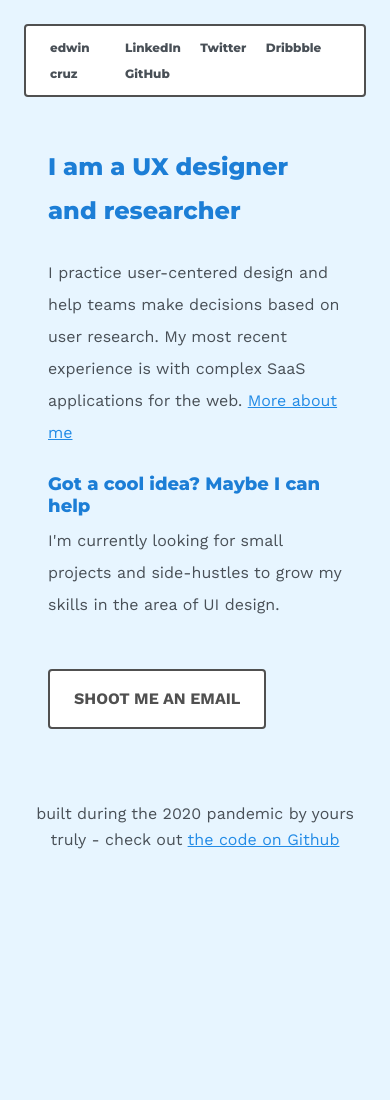
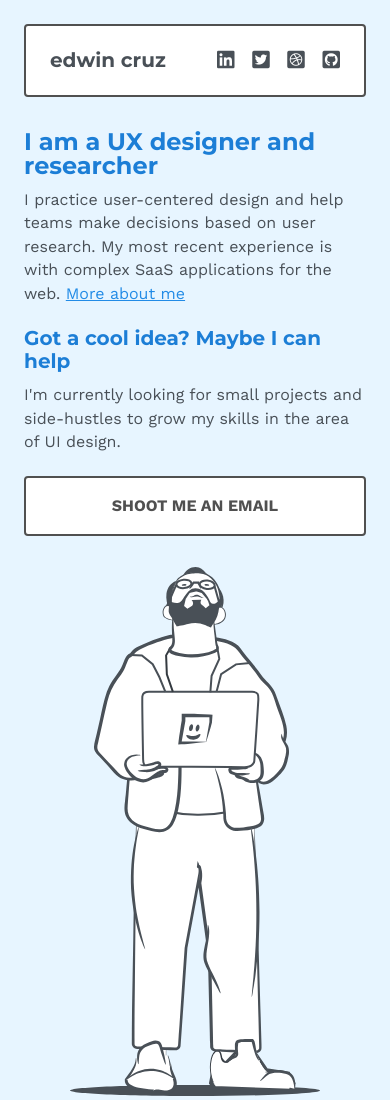
Before and after one commit to GrandeCappuccino/edwin-cruz-dot-com, a plain HTML site: page index.html in a window 390 px wide. Shown: the top 1100 px of the page. Before the commit the page ends 924 px from the top, so only its background shows below. Drawn offline with nearby package versions, Linux system fonts and the light colour scheme.

Commit message:
css grid and images upgrade
I implemented css grid for the layout and swaped the picture pngs for some svgs for better resolution

```diff
--- a/css/styles.css
+++ b/css/styles.css
@@ -5,18 +5,18 @@
                     }
 
                     body {
-                        font-family: Work Sans, sans-serif;
+                        font-family: Work Sans;
                         font-style: normal;
                         font-weight: normal;
                         font-size: 16px;
-                        line-height: 160.3%;
+                        line-height: 147%;
                         /* or 26px */
                         color: #495057;
                         background: #e7f5ff;
+                        /* display:flex; */
                     }
 
-                    h1,
-                    h2 {
+                    h1, h2 {
                         color: #495057;
                         color: #1c7ed6;
                     }
@@ -26,22 +26,22 @@
                         font-style: normal;
                         font-weight: bold;
                         font-size: 36px;
-                        line-height: 44px;
-                        margin-bottom: 24px;
+                        line-height: 99.5%;
+                        /* or 36px */
+                        margin-bottom: 10px;
                     }
 
                     h2 {
                         font-family: Montserrat;
                         font-style: normal;
                         font-weight: bold;
-                        font-size: 18px;
-                        line-height: 22px;
-                        /* identical to box height */
-                        margin-bottom: 8px;
+                        font-size: 20px;
+                        line-height: 115.9%;
+                        margin-bottom: 10px;
                     }
 
                     p {
-                        margin-bottom: 24px;
+                        margin-bottom: 22px;
                     }
 
                     nav {
@@ -59,7 +59,7 @@
                         margin-top: 24px;
                         margin-left: 24px;
                         margin-right: 24px;
-                        margin-bottom: 48px;
+                        margin-bottom: 33px;
                     }
 
                     footer {
@@ -72,16 +72,14 @@
                     }
 
                     .container {
+
                         max-width: 920px;
                         margin: 0px auto;
                         padding: 0px 24px;
                         margin-bottom: 24px;
-                        line-height: 32px;
                     }
 
-                    .col-5 {
-                        max-width: 372px;
-                    }
+
 
                     .hero h1:hover {
                         color: #76B4EE;
@@ -117,6 +115,11 @@
                         color: #495057;
                     }
 
+                    .social a {
+                        text-decoration: none;
+                        color:  #495057;
+                    }
+
                     a.btn {
                         background: #FFFFFF;
                         border: 2px solid #505050;
@@ -133,18 +136,27 @@
                         display: inline-block;
                         text-decoration: none;
                         color: #505050;
-                        margin-top: 24px;
+
                     }
 
-                    .main {
-                        display: flex;
+                    .container {
+                        max-width: 920px;
+                        display: grid;
+                        grid-template-columns: repeat(12, 1fr);
+                        grid-gap: 1.9%;
+                        /* display: flex;
                         justify-content: space-between;
-                        align-items: center;
+                        align-items: center; */
+                    }
+                    .content {
+                        /* display: grid; */
+                        grid-column: 1/7;
+                    }
+                    .img-placeholder{
+                        grid-column: 7/13;
+                        margin-top: 72px;
                     }
 
-                    .img-placeholder {
-                        width: 60%;
-                    }
 
                     #edwin-sits {
                         width: 100%
@@ -154,16 +166,30 @@
                         display: none;
                     }
 
+                    .fab {
+                        display: none;
+                    }
+
                     @media only screen and (max-width: 700px) {
+                        .fab {
+                            display: inline-block;
+                            /* font-size: 24px; */
+                        }
+                        .nav-link {
+                            display: none;
+                        }
+                        #edwin-stands {
+                            margin: 31px auto;
+                            display: block;
+                        }
                         #edwin-sits {
                             display: none;
                         }
                         .img-placeholder {
                             display: none;
                         }
-                        .brand,
-                        .social {
-                            font-size: 12px;
+                        .brand, .social {
+                            font-size: 20px;
                         }
                         footer {
                             padding: 24px;
@@ -172,6 +198,20 @@
                             font-size: 24px;
                         }
                         h2 {
-                            12px;
+                            font-size: 20px;
                         }
+                        .content {
+                            /* display: grid; */
+                            grid-column: 1/13;
+                        }
+
+                        .btn {
+                            text-align: center;
+                            width: 100%;
+                        }
+
+                        .social li {
+                            margin-left: 12px;
+                        }
+
                     }
--- a/index.html
+++ b/index.html
@@ -2,8 +2,10 @@
 <html lang="en">
 
 <head>
+    <link rel="stylesheet" href="https://use.fontawesome.com/releases/v5.13.1/css/all.css"
+        integrity="sha384-xxzQGERXS00kBmZW/6qxqJPyxW3UR0BPsL4c8ILaIWXva5kFi7TxkIIaMiKtqV1Q" crossorigin="anonymous">
     <link rel="stylesheet" href="css/styles.css">
-    <link href="https://fonts.googleapis.com/css2?family=Montserrat:wght@400;800&display=swap" rel="stylesheet">
+    <link href="https://fonts.googleapis.com/css2?family=Montserrat:wght@400;700&display=swap" rel="stylesheet">
     <link href="https://fonts.googleapis.com/css2?family=Work+Sans:wght@400;700&display=swap" rel="stylesheet">
     <meta charset="UTF-8">
     <meta name="viewport" content="width=device-width, initial-scale=1.0">
@@ -15,31 +17,49 @@
         <div class="brand">edwin cruz</div>
         <div class="social">
             <ul>
-                <li>LinkedIn</li>
-                <li>Twitter</li>
-                <li>Dribbble</li>
-                <li>GitHub</li>
+                <li> <a href="https://www.linkedin.com/in/edwin-cruz-hern/" target="_blank"> <i
+                            class="fab fa-linkedin"></i><span class="nav-link">LinkedIn </span></a></li>
+                <li> <a href="https://twitter.com/win0787" target="_blank"> <i class="fab fa-twitter-square"></i><span
+                            class="nav-link">Twitter</span></a></li>
+                <li> <a href="https://dribbble.com/win0787" target="_blank"> <i class="fab fa-dribbble-square"></i><span
+                            class="nav-link">Dribbble</span></a></li>
+                <li> <a href="https://github.com/GrandeCappuccino" target="_blank"> <i
+                            class="fab fa-github-square"></i><span class="nav-link">GitHub</span></a></li>
             </ul>
         </div>
     </nav>
-    <div class="container main">
+    <div class=" main">
         <div class="container">
-            <div class="row col-5">
-                <h1>I am a UX designer and researcher</h1>
-                <p>I practice user-centered design and help teams make decisions based on user research. My most recent experience is with complex SaaS applications for the web. <a href="#">More about me</a> </p>
+            <div class="content">
+                <div class="intro">
+                    <h1>I am a UX designer and researcher</h1>
+                    <p>I practice user-centered design and help teams make decisions based on user research. My most
+                        recent
+                        experience is with complex SaaS applications for the web. <a href="#">More about me</a> </p>
+                </div>
+                <div class="cta">
+                    <h2>Got a cool idea? Maybe I can help</h2>
+                    <p>I'm currently looking for small projects and side-hustles to grow my skills in the area of UI
+                        design.
+                    </p>
+                    <a href="#" class="btn">Shoot me an email</a>
+                </div>
             </div>
-            <div class="row col-5">
-                <h2>Got a cool idea? Maybe I can help</h2>
-                <p>I'm currently looking for small projects and side-hustles to grow my skills in the area of UI design.</p>
-                <a href="#" class="btn">Shoot me an email</a>
-            </div>
+            <div class="img-placeholder">
+                    <img id="edwin-sits" src="img/edwin-sits.svg" alt="illustration of Edwin sitting">
+                </div>
         </div>
-        <div class="container img-placeholder">
-            <img id="edwin-sits" src="img/edwin-sits.png" alt="">
-        </div>
+
+
+
+    </div>
+    <div class="container" id="edwin-stands">
+        <img id="edwin-stands" src="img/edwin-stands.svg" alt="illustration of Edwin standing">
     </div>
     <footer>
-        <p>built during the 2020 pandemic by yours truly - check out <a href="#"> the code on Github </a></p>
+        <p>built during the 2020 pandemic by yours truly - check out <a
+                href="https://github.com/GrandeCappuccino/edwin-cruz-dot-com" target="_blank"> the code on Github </a>
+        </p>
     </footer>
 </body>
 
```
Also changed, not shown: img/edwin-sits.png (deleted), img/edwin-sits.svg (added), img/edwin-stands.png (deleted), img/edwin-stands.svg (added), 2 other files.
